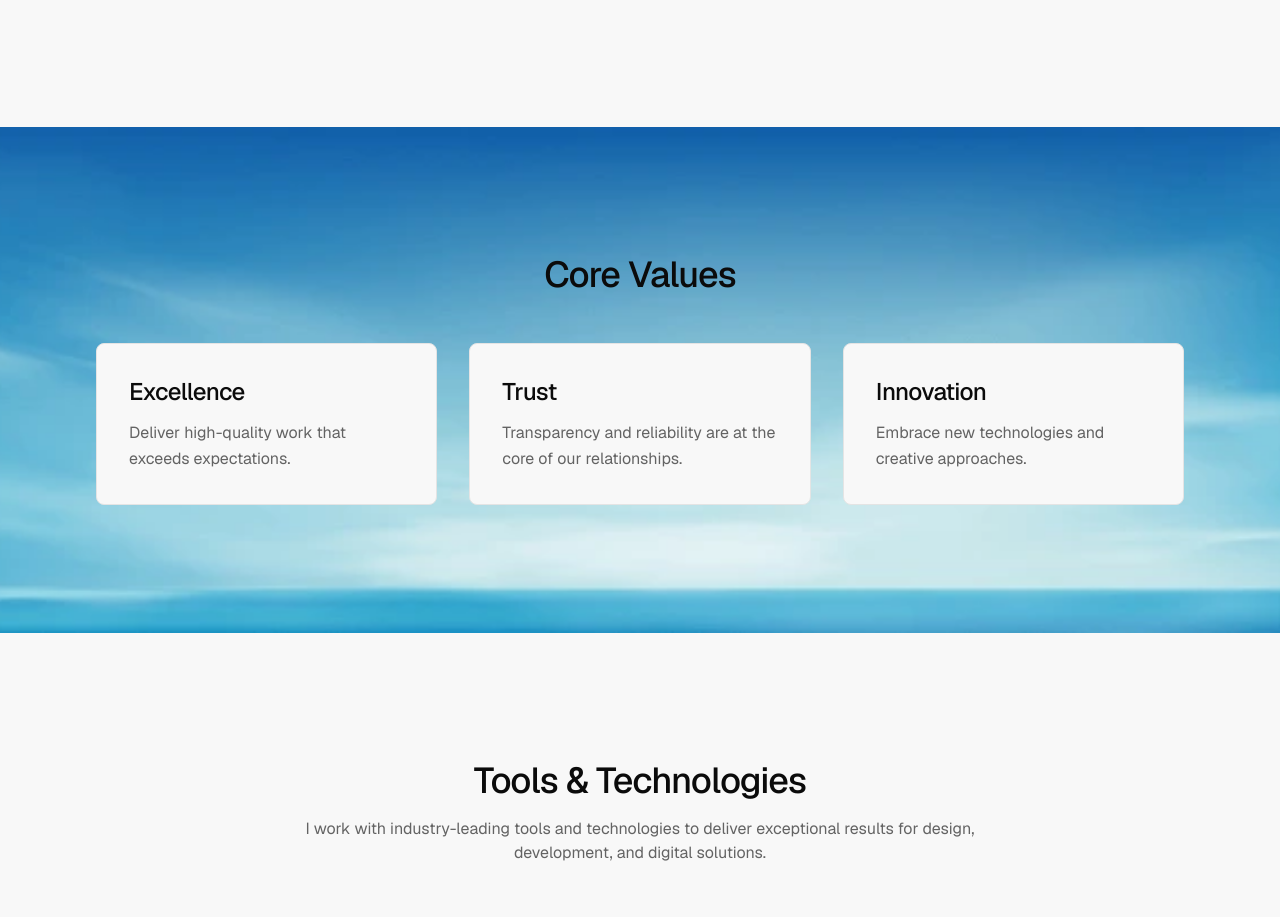
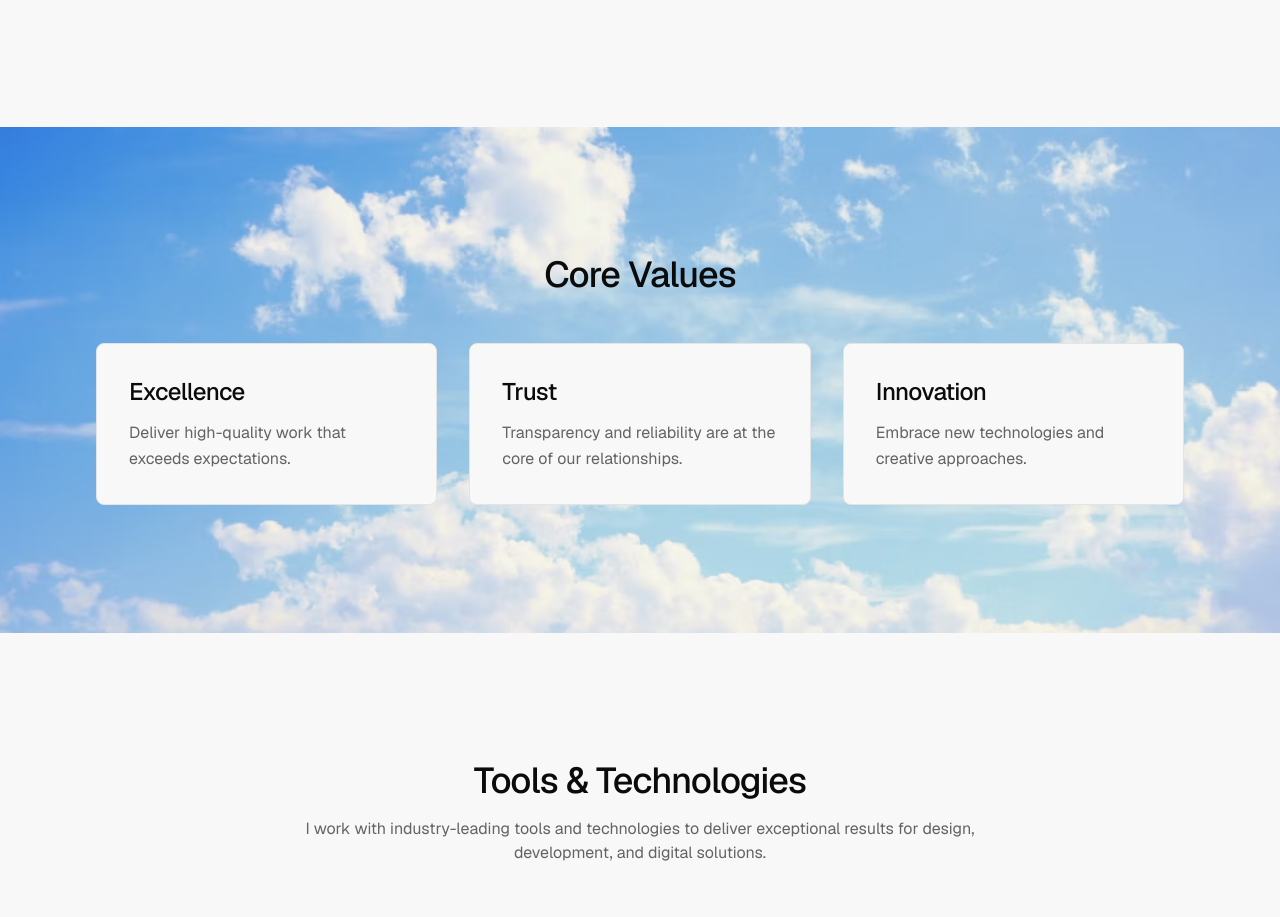
Before and after one commit to AudeScript/njokojunior, a Next.js app: page /about in a window 1280 px wide. Shown: the part 901-1818 px from the top of the page. Built offline with nearby package versions, Linux system fonts and the light colour scheme.

Commit message:
Change background color class from 'bg-sky' to 'bg-sea'

```diff
--- a/app/about/page.tsx
+++ b/app/about/page.tsx
@@ -55,7 +55,7 @@ export default function About() {
         </section>
 
         {/* Values Section */}
-        <section className="bg-sky py-20 md:py-32">
+        <section className="bg-sea py-20 md:py-32">
           <div className="max-w-6xl mx-auto px-4 sm:px-6 lg:px-8">
             <h2 className="text-3xl md:text-4xl font-serif font-bold text-center mb-12">
               Core Values
```
